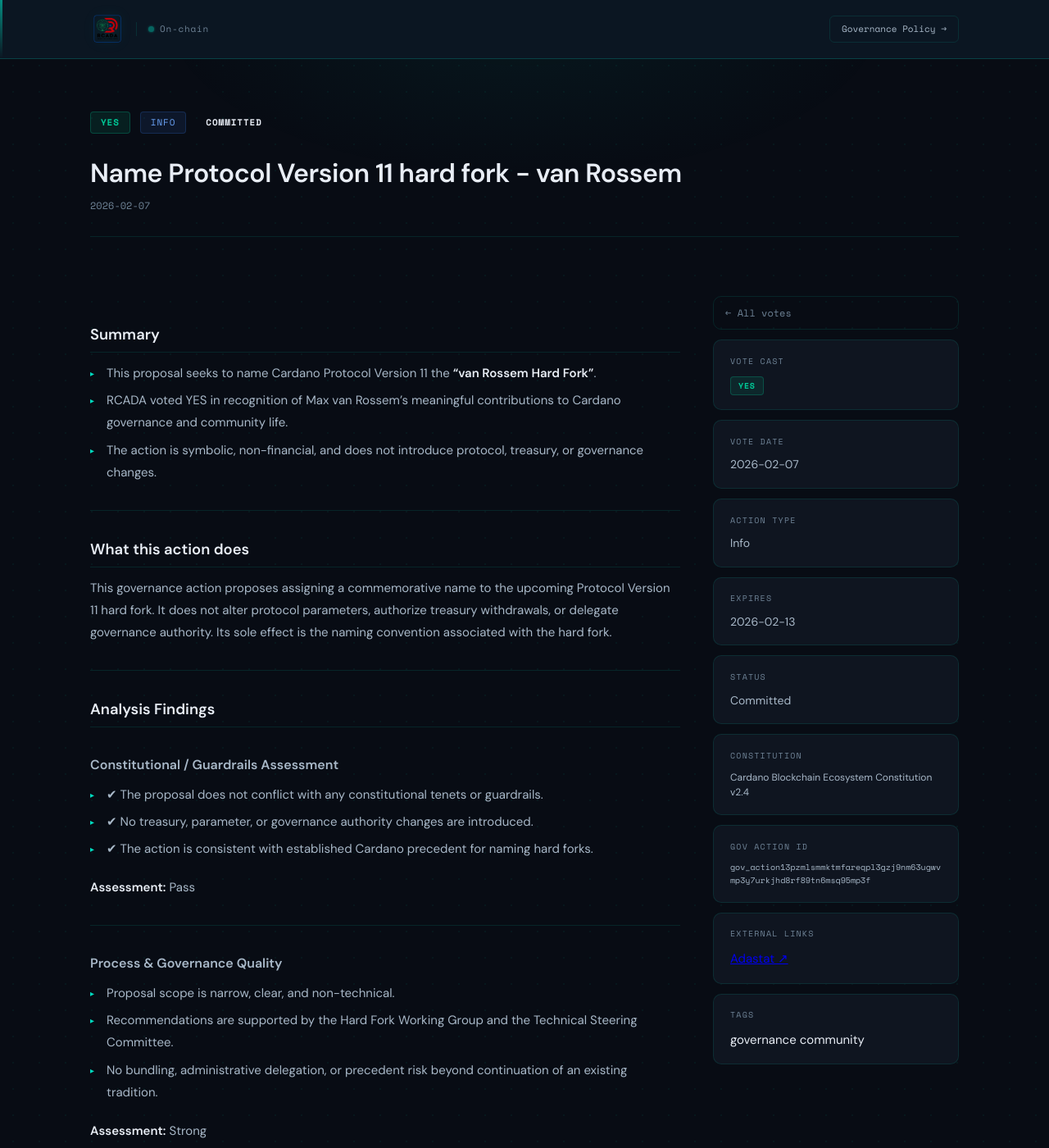
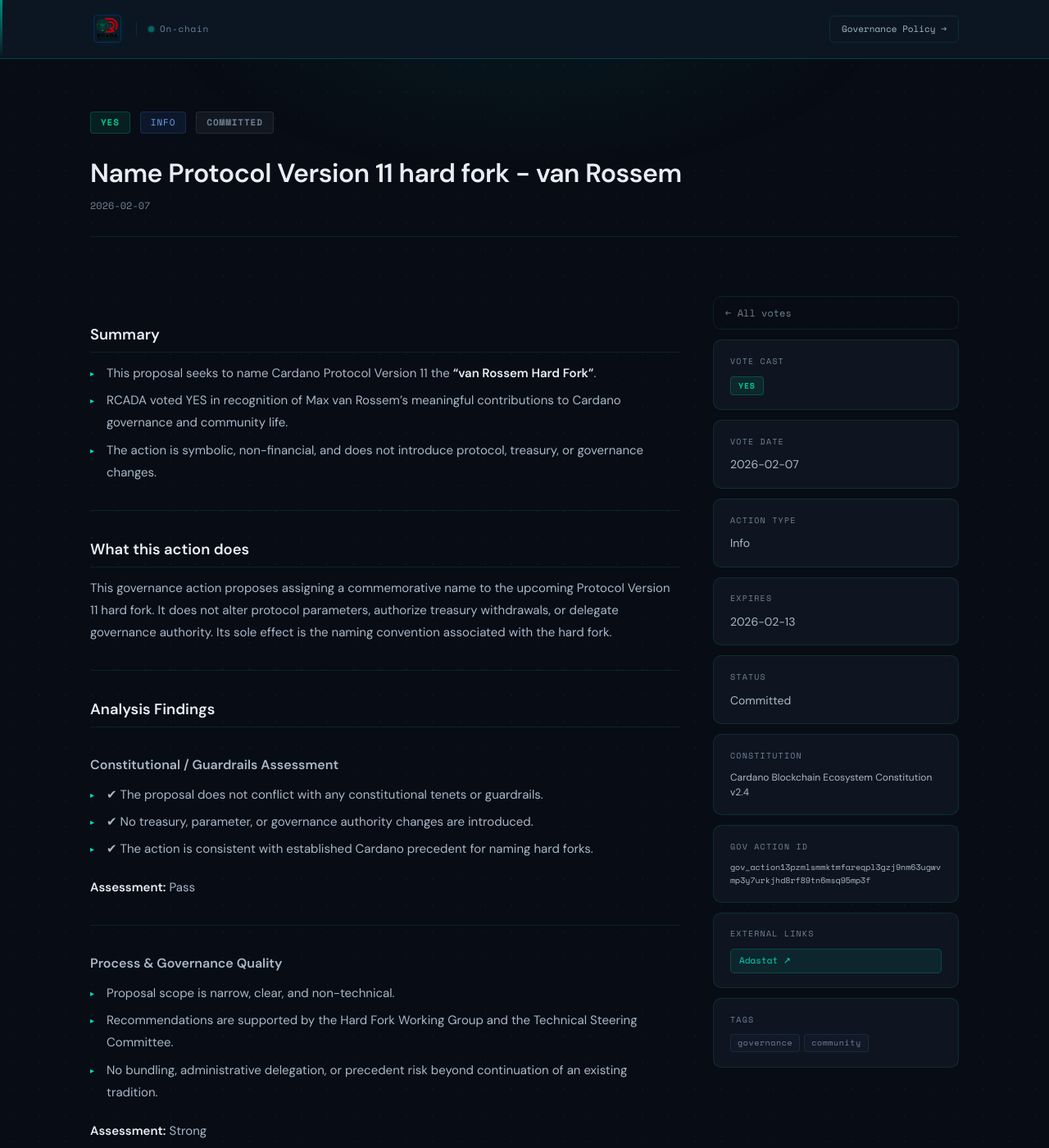
Before and after one commit to Brolloks/rcada-drep-votes, a Jekyll site: the page built from votes/2026/Name Protocol Version 11 hard fork - van Rossem.md, in a window 1280 px wide and 1400 px high. Shown: the whole window at 82% size. Built offline with Jekyll 4.4.1, drawn with Linux system fonts in a browser that asks for light colours; our own code applies the rules of GitHub Pages for plain Markdown files.

Commit message:
Add sidebar styles and status badge design
Added styles for sidebar links, tags, and status badges.

```diff
--- a/assets/style.css
+++ b/assets/style.css
@@ -724,3 +724,51 @@
   .topbar-live { display: none; }
   .page-wrap, .site-wrap { padding-left: 1rem; padding-right: 1rem; }
 }
+
+/* ── SIDEBAR EXTRAS ── */
+.sidebar-links {
+  display: flex;
+  flex-direction: column;
+  gap: 6px;
+  margin-top: 4px;
+}
+.sidebar-ext-link {
+  font-family: var(--mono);
+  font-size: 11px;
+  color: var(--teal);
+  text-decoration: none;
+  padding: 5px 10px;
+  border: 1px solid rgba(0,220,192,0.2);
+  border-radius: 5px;
+  background: var(--teal-dim);
+  transition: all 0.2s;
+  display: block;
+}
+.sidebar-ext-link:hover {
+  border-color: var(--teal);
+  background: var(--teal-glow);
+}
+
+.sidebar-tags {
+  display: flex;
+  flex-wrap: wrap;
+  gap: 5px;
+  margin-top: 4px;
+}
+.sidebar-tag {
+  font-family: var(--mono);
+  font-size: 10px;
+  letter-spacing: 0.06em;
+  color: var(--text-dim);
+  background: var(--bg3);
+  border: 1px solid var(--border);
+  padding: 2px 8px;
+  border-radius: 4px;
+}
+
+/* Status badge (Committed / Pending etc.) */
+.badge-status {
+  background: rgba(110,130,149,0.1);
+  color: var(--text-dim);
+  border: 1px solid rgba(110,130,149,0.2);
+}
```
